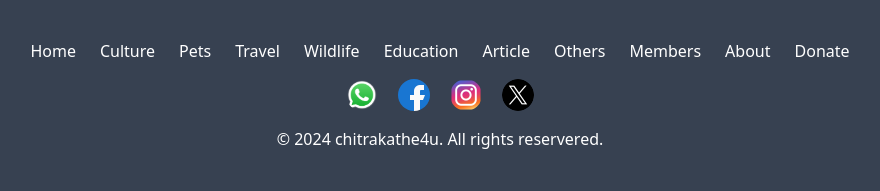
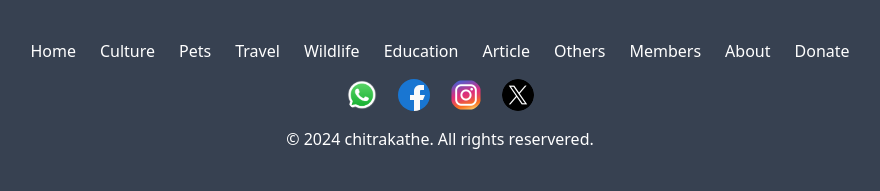
Before and after one commit to chitrakathe4u/chitrakathe, a Django app: page / in a window 1280 px wide. Shown: the part 1102-1293 px from the top of the page, without its empty margins (200-1080 px from the left). Run offline with Django 4.2, Linux system fonts and the light colour scheme; data comes from the database, SQL or seed files in the repository; some libraries are stand-ins or nearby versions.

Commit message:
Third commit

```diff
--- a/chitrakathe/settings.py
+++ b/chitrakathe/settings.py
@@ -12,6 +12,8 @@ https://docs.djangoproject.com/en/4.2/ref/settings/
 
 from pathlib import Path
 import os
+# Import dj-database-url at the beginning of the file.
+
 
 # Build paths inside the project like this: BASE_DIR / 'subdir'.
 BASE_DIR = Path(__file__).resolve().parent.parent
--- a/templates/base.html
+++ b/templates/base.html
@@ -213,7 +213,8 @@
                 </a>
 
             </div>
-            <p class="text-center text-white font-medium">&copy; {{year}} chitrakathe4u. All rights reservered.</p>
+            <p class="text-center text-white font-medium">&copy; {{year}} <a href="{% url 'index' %}">chitrakathe</a>.
+                All rights reservered.</p>
         </div>
     </footer>
 
```
Lines whose indentation alone changed are shown as unchanged.
